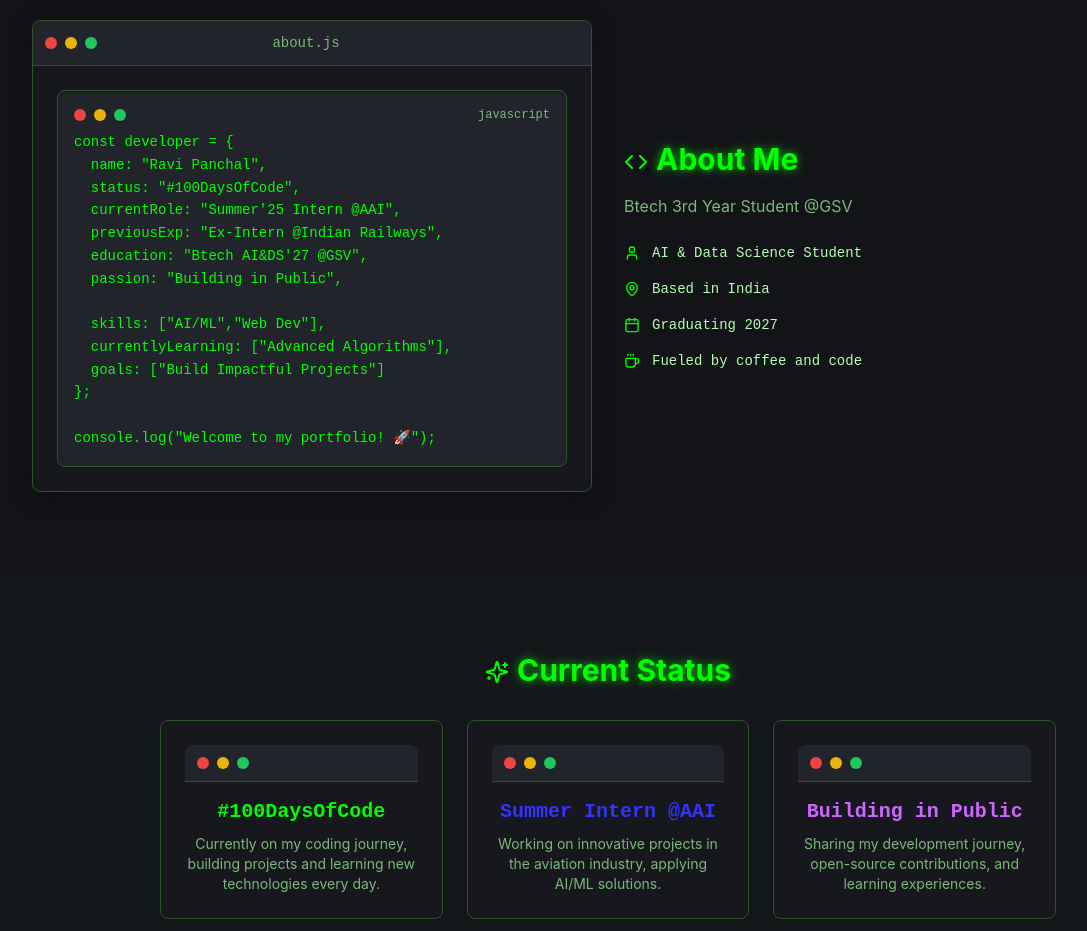
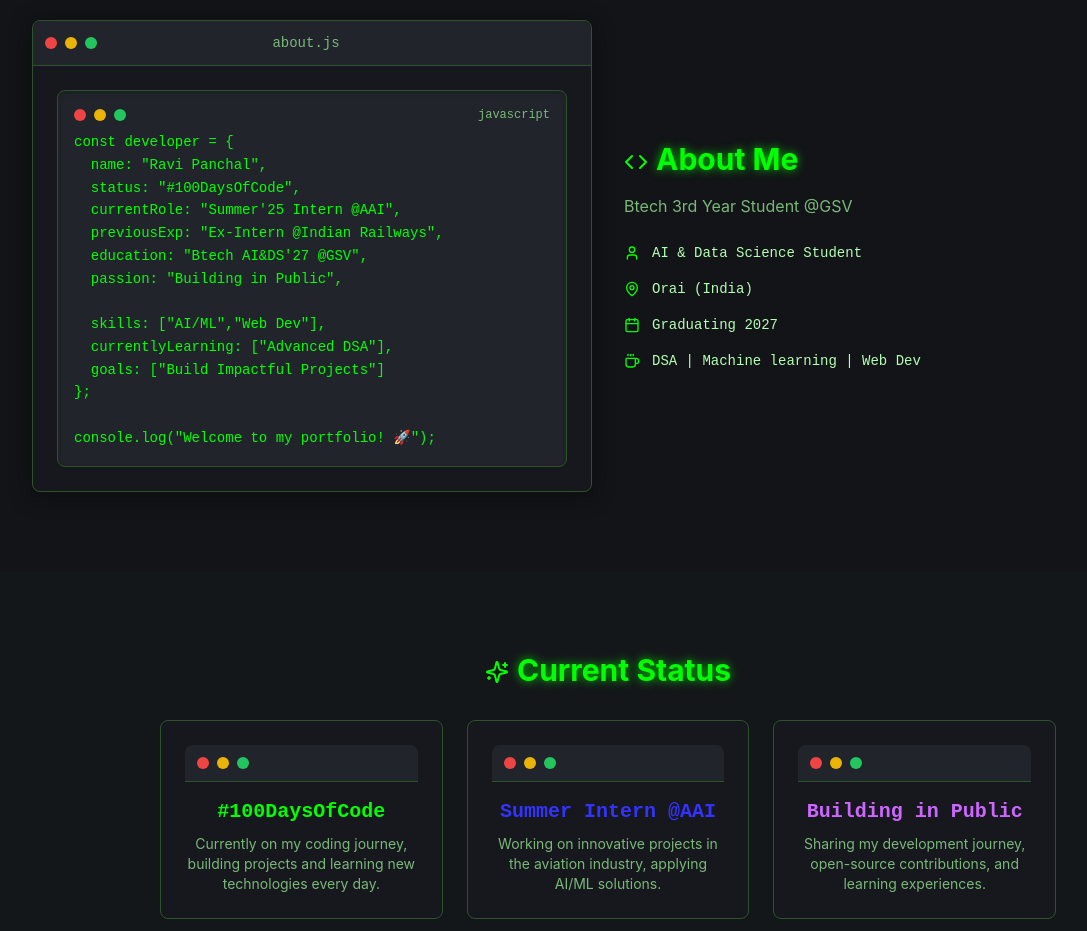
Before and after one commit to ravixpanchal/portfolio, a React (Vite) app: page / in a window 1280 px wide. Shown: the part 860-1791 px from the top of the page, without its empty margins (32-1119 px from the left). Built offline with nearby package versions, Linux system fonts and the light colour scheme.

Commit message:
Update Index.tsx
Signed-off-by: Ravi Panchal  <160248997+ravixpanchal@users.noreply.github.com>

```diff
--- a/src/pages/Index.tsx
+++ b/src/pages/Index.tsx
@@ -18,7 +18,7 @@ const Index = () => {
   passion: "Building in Public",
 
   skills: ["AI/ML","Web Dev"],
-  currentlyLearning: ["Advanced Algorithms"],
+  currentlyLearning: ["Advanced DSA"],
   goals: ["Build Impactful Projects"]
 };
 
@@ -85,7 +85,7 @@ console.log("Welcome to my portfolio! 🚀");`;
                 </div>
                 <div className="flex items-center gap-3 text-sm">
                   <MapPin className="w-4 h-4 text-primary" />
-                  <span className="font-mono">Based in India</span>
+                  <span className="font-mono">Orai (India)</span>
                 </div>
                 <div className="flex items-center gap-3 text-sm">
                   <Calendar className="w-4 h-4 text-primary" />
@@ -93,7 +93,7 @@ console.log("Welcome to my portfolio! 🚀");`;
                 </div>
                 <div className="flex items-center gap-3 text-sm">
                   <Coffee className="w-4 h-4 text-primary" />
-                  <span className="font-mono">Fueled by coffee and code</span>
+                  <span className="font-mono">DSA | Machine learning | Web Dev</span>
                 </div>
               </div>
             </div>
```
